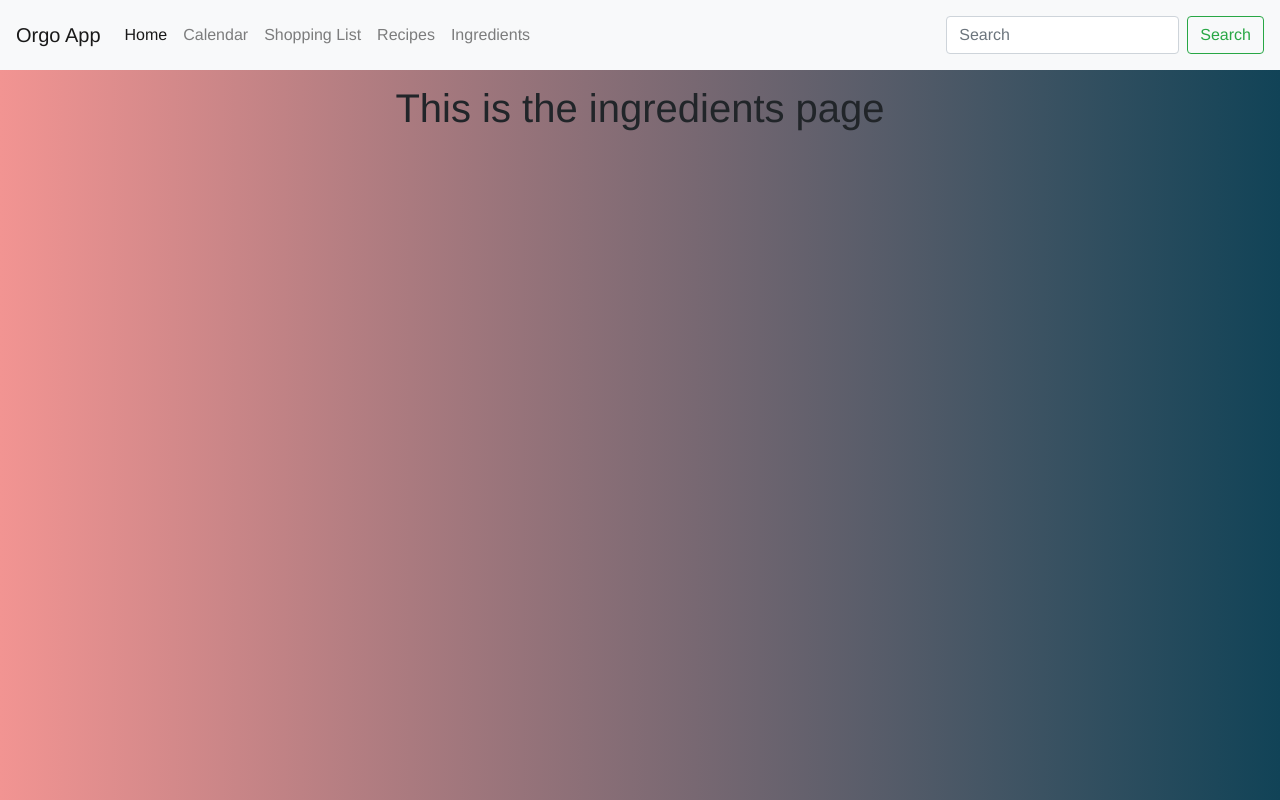
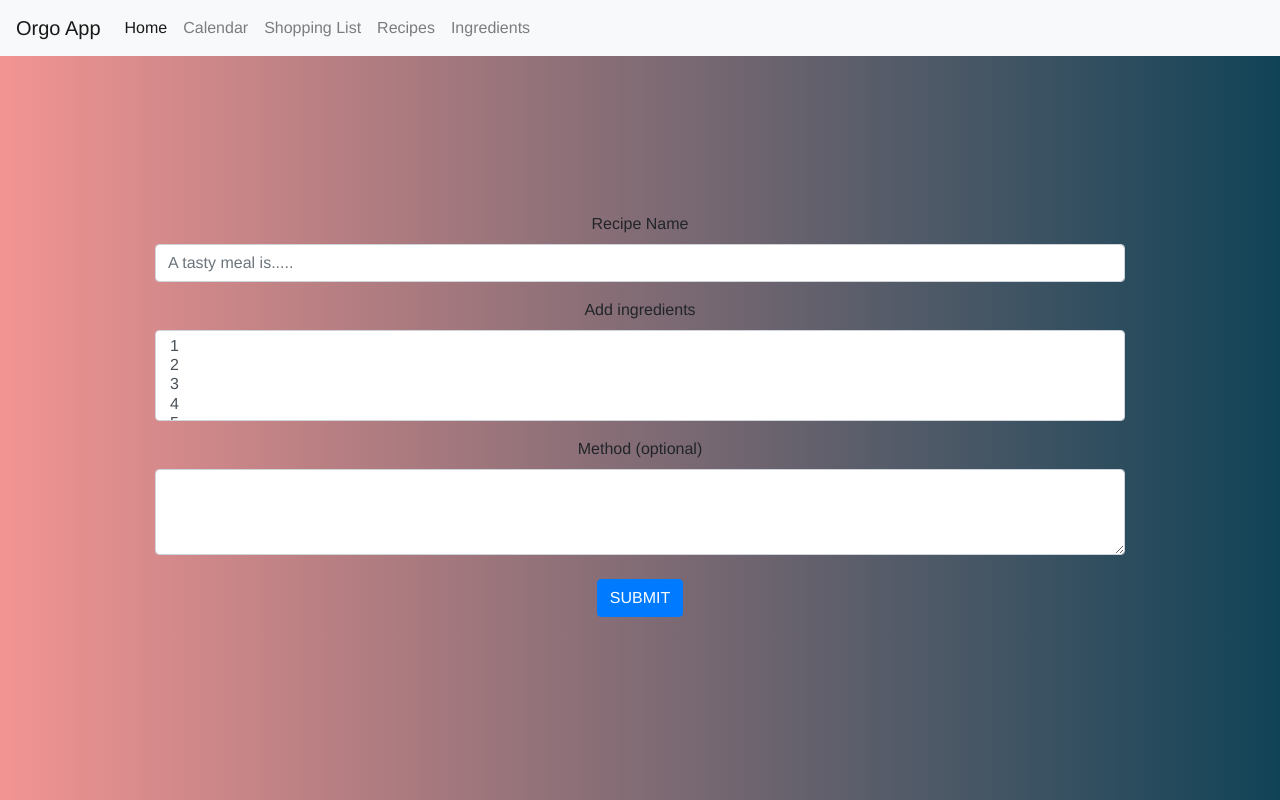
Before and after one commit to benward83/orgo_app, a Vue app in the folder frontend/: page /ingredients in a window 1280 px wide. Built offline with nearby package versions, Linux system fonts and the light colour scheme.

Commit message:
[Frontend] basic form added to ingredients page

```diff
--- a/frontend/src/components/Calendar.vue
+++ b/frontend/src/components/Calendar.vue
@@ -1,13 +1,20 @@
 <template>
   <div class="calendar">
     <div class="calendar-header">
+       <br>
+      <h4>{{month + ' - ' + year}}</h4>
+      <p>
       <a @click="subtractMonth()">
-        <i class="fa fa-chevron-left fa-fw"></i>
+        <i class="fas fa-angle-double-left"></i>
+      </a> The Past
+      </p>
+
+      <p>The Future
+        <a @click="addMonth()">
+        <i class="fas fa-angle-double-right"></i>
       </a>
-      <h4>{{month + ' - ' + year}}</h4>
-      <a @click="addMonth()">
-        <i class="fa fa-chevron-right fa-fw"></i>
-      </a>
+      </p>
+
     </div>
 
     <ul class="weekdays">
--- /dev/null
+++ b/frontend/src/components/IngredientForm.vue
@@ -0,0 +1,42 @@
+<template>
+  <div class="ingredients">
+    <div class="container">
+<form>
+  <div class="form-group">
+    <label for="exampleFormControlInput1">Recipe Name</label>
+    <input type="email" class="form-control"
+    id="exampleFormControlInput1" placeholder="A tasty meal is.....">
+  </div>
+  <div class="form-group">
+    <label for="exampleFormControlSelect2">Add ingredients</label>
+    <select multiple class="form-control" id="exampleFormControlSelect2">
+      <option>1</option>
+      <option>2</option>
+      <option>3</option>
+      <option>4</option>
+      <option>5</option>
+    </select>
+  </div>
+  <div class="form-group">
+    <label for="exampleFormControlTextarea1">Method (optional)</label>
+    <textarea class="form-control" id="exampleFormControlTextarea1" rows="3"></textarea>
+    <br>
+    <button type="button" class="btn btn-primary">SUBMIT</button>
+  </div>
+</form>
+    </div>
+  </div>
+</template>
+
+<script>
+export default {
+
+};
+</script>
+
+<style scoped>
+.container {
+max-width: 1000px;
+padding-top: 10%;
+}
+</style>
--- a/frontend/src/components/Navbar.vue
+++ b/frontend/src/components/Navbar.vue
@@ -21,12 +21,12 @@
         <router-link to="/ingredients"><a class="nav-link" href="#">Ingredients</a></router-link>
       </li>
     </ul>
-    <span class="navbar-text">
+    <!-- <span class="navbar-text">
       <form class="form-inline">
     <input class="form-control mr-sm-2" type="search" placeholder="Search" aria-label="Search">
     <button class="btn btn-outline-success my-2 my-sm-0" type="submit">Search</button>
       </form>
-    </span>
+    </span> -->
   </div>
 </nav>
 </div>
--- a/frontend/src/views/Ingredients.vue
+++ b/frontend/src/views/Ingredients.vue
@@ -2,18 +2,21 @@
 <div class="ingredients">
 <Navbar />
 <br>
-  <h1>This is the ingredients page</h1>
+<IngredientForm />
+
 </div>
 </template>
 
 <script>
 
 import Navbar from '@/components/Navbar.vue';
+import IngredientForm from '@/components/IngredientForm.vue';
 
 export default {
   name: 'ingredients',
   components: {
     Navbar,
+    IngredientForm,
   },
 
 };
```
Also changed, not shown: frontend/src/components/Ingredients.vue (deleted, +0 -15 lines).
